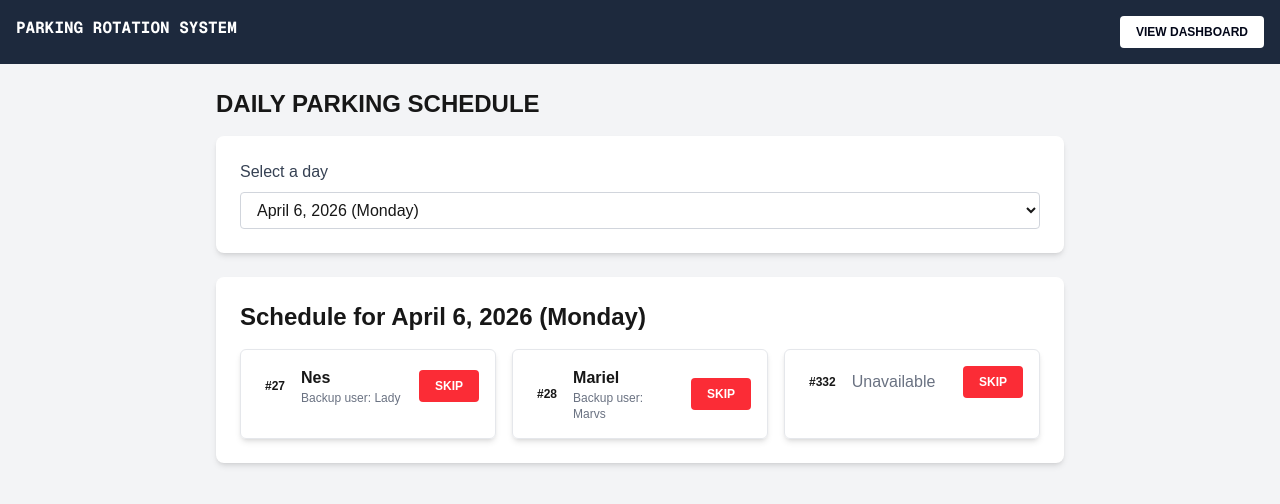
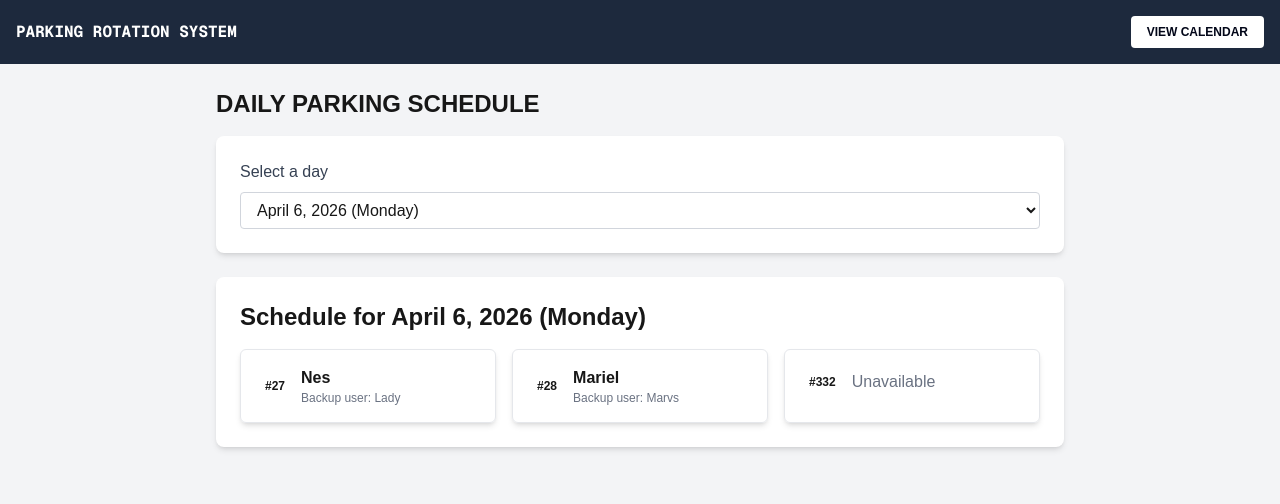
Before and after one commit to mendozamarieljoy/ai-generated-parking-rotation-app, a Next.js app: page /parking/today in a window 1280 px wide. Shown: the top 504 px of the page. Built offline with nearby package versions, Linux system fonts and the light colour scheme.

Commit message:
Minor changes

```diff
--- a/src/app/parking/page.tsx
+++ b/src/app/parking/page.tsx
@@ -8,15 +8,15 @@ import SchedulerControls from "@/components/SchedulerControls";
 export default function ParkingPage() {
   return (
     <div className="min-h-screen bg-gray-100">
-      <div className="p-4 flex justify-between align-middle gap-x-4 bg-slate-800 text-white">
+      <div className="p-4 flex justify-between items-center gap-x-4 bg-slate-800 text-white">
         <h1 className="uppercase text-white font-bold font-mono">
           Parking Rotation System
         </h1>
         <a
           href="/parking/today"
-          className="mt-4 lg:mt-0 px-4 py-2 text-xs uppercase font-bold bg-white text-slate-950 rounded hover:bg-gray-200"
+          className="px-4 py-2 text-xs uppercase font-bold bg-white text-slate-950 rounded hover:bg-gray-200"
         >
-          View Today Schedule
+          Schedule Today
         </a>
       </div>
 
--- a/src/app/parking/today/page.tsx
+++ b/src/app/parking/today/page.tsx
@@ -39,12 +39,12 @@ function formatSlot(
             </div>
           </div>
         </div>
-        <button
+        {/* <button
           onClick={() => setToSkipSlot({ date, slot })}
           className="text-xs bg-red-500 text-white font-bold uppercase px-4 py-2 rounded hover:bg-red-600"
         >
           Skip
-        </button>
+        </button> */}
       </div>
       <div className="flex justify-between items-center gap-4 text-sm w-full"></div>
     </div>
@@ -83,15 +83,15 @@ export default function TodaySchedulePage() {
 
   return (
     <div className="min-h-screen bg-gray-100">
-      <div className="p-4 flex justify-between align-middle gap-x-4 bg-slate-800 text-white">
+      <div className="p-4 flex justify-between items-center gap-x-4 bg-slate-800 text-white">
         <h1 className="uppercase text-white font-bold font-mono">
           Parking Rotation System
         </h1>
         <a
           href="/parking"
-          className="mt-4 lg:mt-0 px-4 py-2 text-xs uppercase font-bold bg-white text-slate-950 rounded hover:bg-gray-200"
+          className="px-4 py-2 text-xs uppercase font-bold bg-white text-slate-950 rounded hover:bg-gray-200"
         >
-          View dashboard
+          View calendar
         </a>
       </div>
       <div className="max-w-4xl mx-auto p-6">
--- a/src/components/SchedulerControls.tsx
+++ b/src/components/SchedulerControls.tsx
@@ -21,12 +21,12 @@ export default function SchedulerControls() {
     <div className="bg-white p-6 rounded-lg shadow-md">
       <h2 className="text-2xl font-bold mb-4">Scheduler Controls</h2>
       <div className="flex flex-wrap gap-4">
-        <button
+        {/* <button
           onClick={regenerateSchedule}
           className="px-4 py-2 bg-blue-500 text-white rounded hover:bg-blue-600"
         >
           Regenerate Schedule
-        </button>
+        </button> */}
         <button
           onClick={exportSchedule}
           className="px-4 py-2 bg-green-500 text-white rounded hover:bg-green-600"
```
